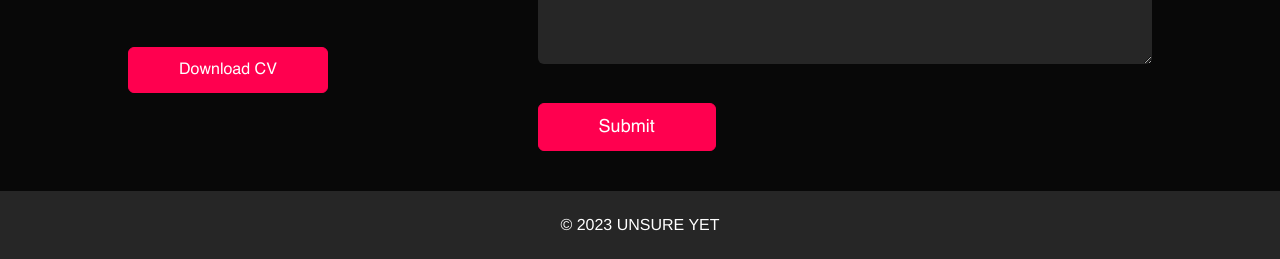
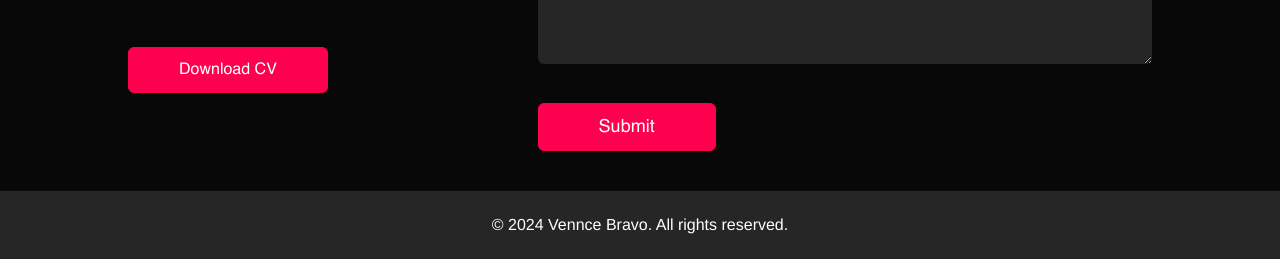
Before and after one commit to xVennce/xVennce.github.io, a plain HTML site: page index.html in a window 1280 px wide. Shown: the part 3049-3308 px from the top of the page. Drawn offline with Linux system fonts and the light colour scheme.

Commit message:
Added copyright text in footer.
replaced the old text with new text.

```diff
--- a/index.html
+++ b/index.html
@@ -205,7 +205,7 @@
     </div>
     <!--Not sure about this part, ask helper about this-->
     <div class="copyright">
-        <p>© 2023 UNSURE YET </p>
+        <p>© 2024 Vennce Bravo. All rights reserved.</p>
     </div>
 </div>
 <!-----------contact----------->
@@ -213,6 +213,7 @@
 <!-----------JS & HTML----------->
     <script src="resources/js/tab-contents-script.js"></script>
     <script src="resources/js/open-close-menu.js"></script>
+
     <script>
         const SCRIPTURL = 'https://script.google.com/macros/s/AKfycby9PhQ25M2KSj0q2UniDXjnNYnaeVYg1pDnQCwDCnnPo2792KFYhhsfyh3KZ8M9V0As5g/exec'
         const form = document.forms['submit-to-google-sheet']
```
